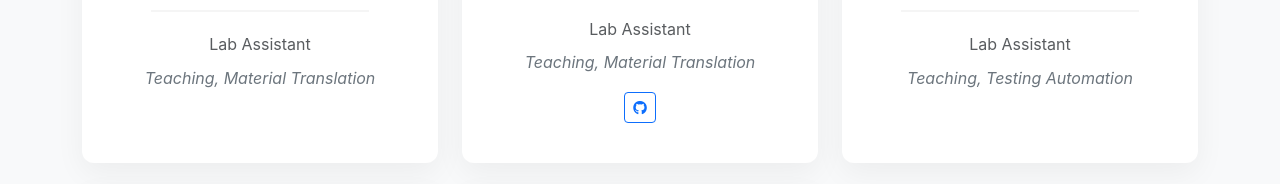
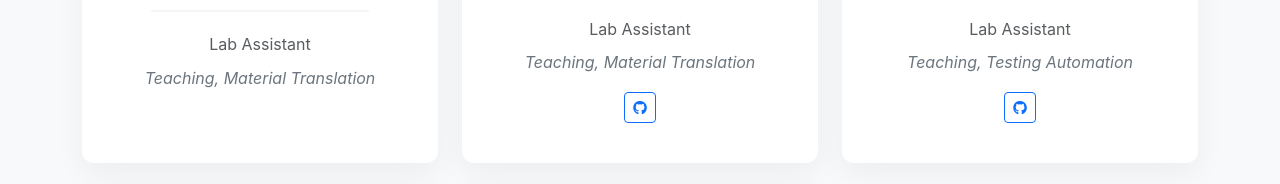
Before and after one commit to AI-team-UoA/K08-Labs, a plain HTML site: page index.html in a window 1280 px wide. Shown: the part 3089-3273 px from the top of the page. Drawn offline with nearby package versions, Linux system fonts and the light colour scheme.

Commit message:
Added GitHub account ref (Giorgos Sofronas)

```diff
--- a/index.html
+++ b/index.html
@@ -633,7 +633,7 @@
                 <p class="quote">Teaching, Testing Automation</p>
                 <div class="d-flex justify-content-center">
                 <!-- <a href="#" class="btn btn-sm btn-outline-primary mx-1"><i class="fas fa-globe"></i></a> -->
-                <!-- <a href="#" class="btn btn-sm btn-outline-primary mx-1"><i class="fab fa-github"></i></a> -->
+                <a href="https://github.com/gsofron" class="btn btn-sm btn-outline-primary mx-1"><i class="fab fa-github"></i></a>
                 </div>
             </div>
             </div>
```
